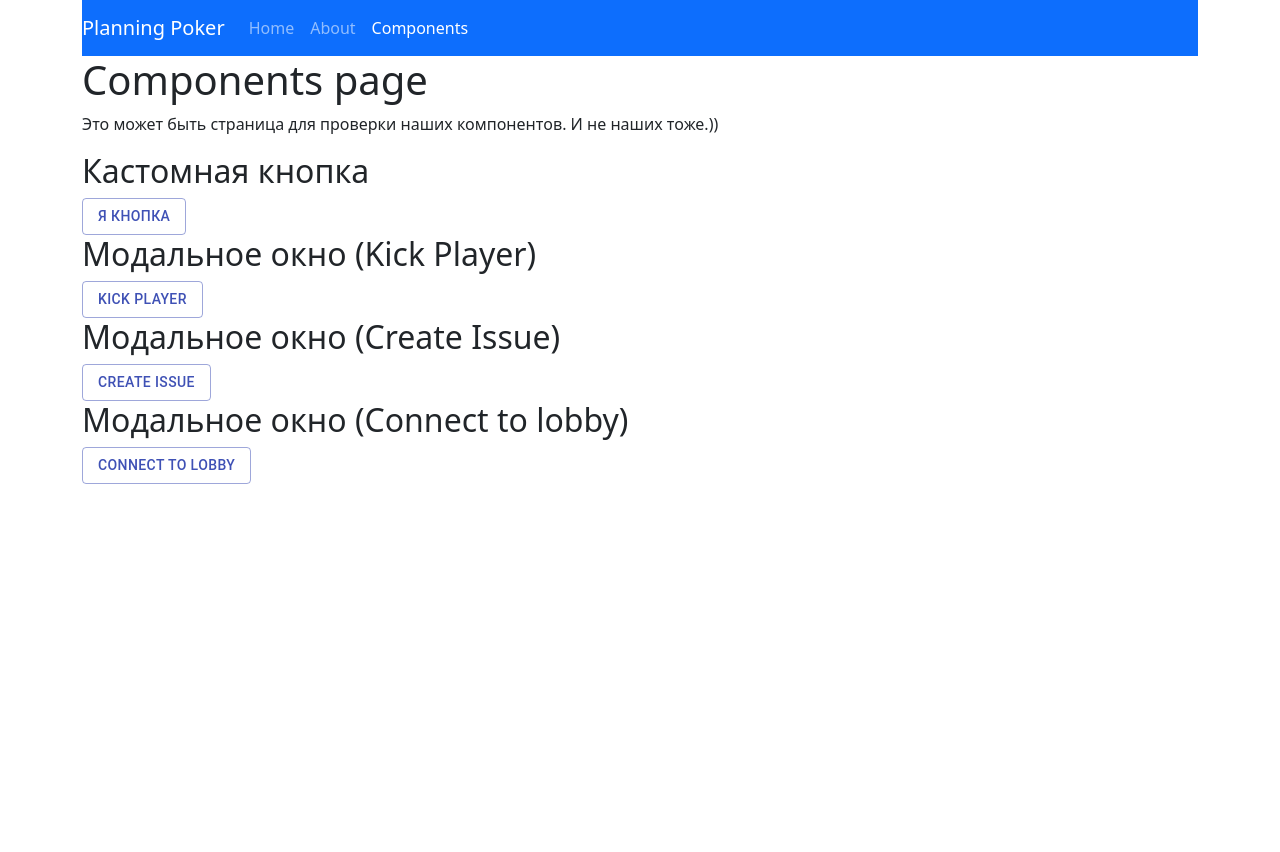
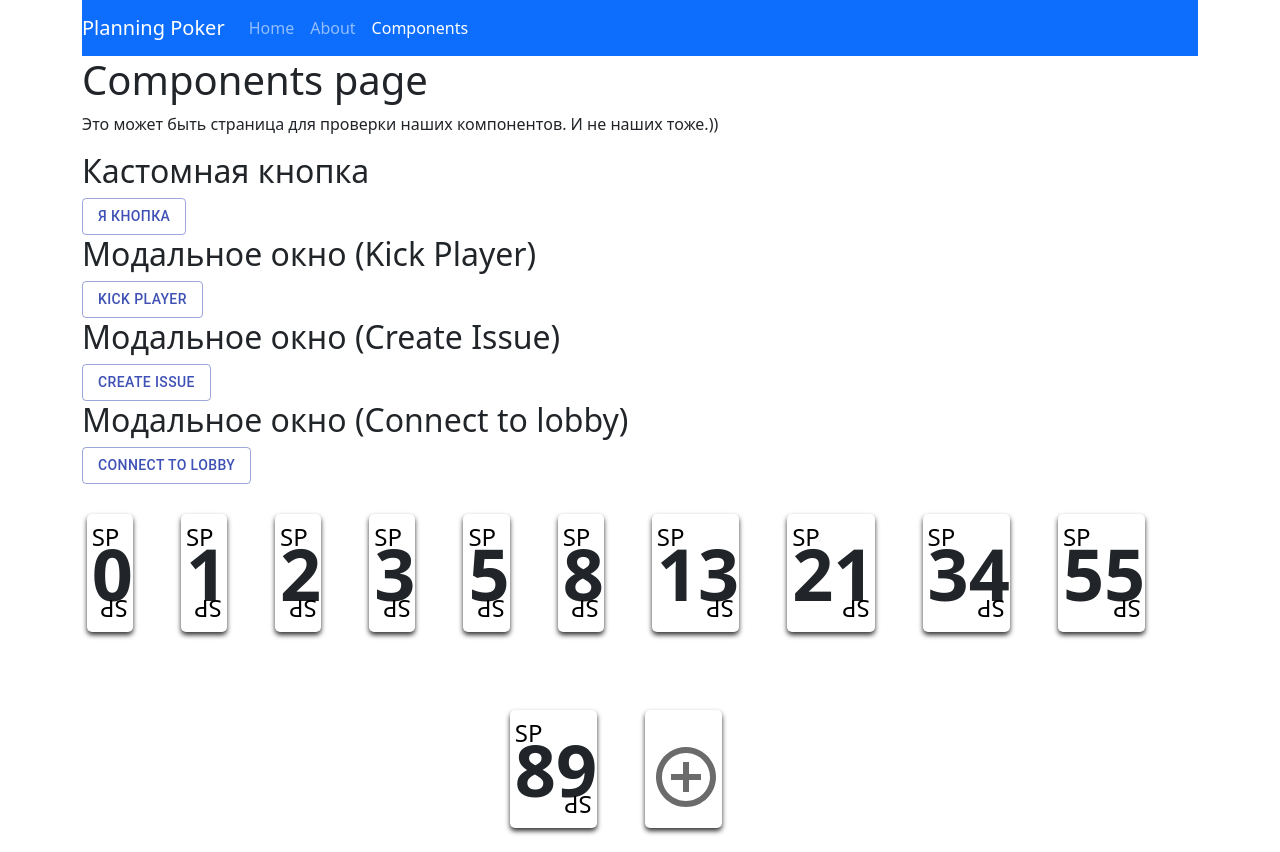
Before and after one commit to abr-ya/pointing-poker, a React app: page /test in a window 1280 px wide. Before the commit the page ends 800 px from the top, so only its background shows below. Built offline with nearby package versions, Linux system fonts and the light colour scheme; the HTML template or start-up script is replaced by a standard one.

Commit message:
feat: add testing info for cards

```diff
--- a/src/pages/Components.tsx
+++ b/src/pages/Components.tsx
@@ -3,8 +3,35 @@ import ButtonPrim from "../components/ButtonPrim/ButtonPrim";
 import ModalLobby from "../components/Modal/ModalLobby";
 import ModalCreateIssue from "../components/Modal/ModalCreateIssue";
 import ModalConnectToLobby from "../components/Modal/ModalConnectToLobby";
+import { createStyles, Grid, makeStyles } from "@material-ui/core";
+import PokerCard from "../components/PokerCard/PokerCard";
+
+const cardValues = [
+  "0",
+  "1",
+  "2",
+  "3",
+  "5",
+  "8",
+  "13",
+  "21",
+  "34",
+  "55",
+  "89",
+  "add",
+];
 
 const Components = (): JSX.Element => {
+  const useStyles = makeStyles(() =>
+  createStyles({
+    pokerCardContainer: {
+      width: "100%",
+    },
+  }),
+  );
+
+  const classes = useStyles();
+
   const butonClickHandler = () => {
     console.log("Это был клик по кнопке!");
   };
@@ -36,6 +63,12 @@ const Components = (): JSX.Element => {
     setConnectedToLobby(false);
   };
 
+  const cards: JSX.Element[] = cardValues.map((elem: string): JSX.Element => {
+    return (
+      <PokerCard cardValue={elem} key={elem} />
+    );
+  });
+
   return (
     <div className="container">
       <h1>Components page</h1>
@@ -64,6 +97,16 @@ const Components = (): JSX.Element => {
         confirmFunc={confirmFunc}
         cancelFunc={cancelFunc}
       />
+      <Grid
+        className={classes.pokerCardContainer}
+        container
+        spacing={6}
+        justifyContent="center"
+        alignItems="center"
+        wrap="wrap"
+      >
+        {cards}
+      </Grid>
     </div>
   );
 };
```
